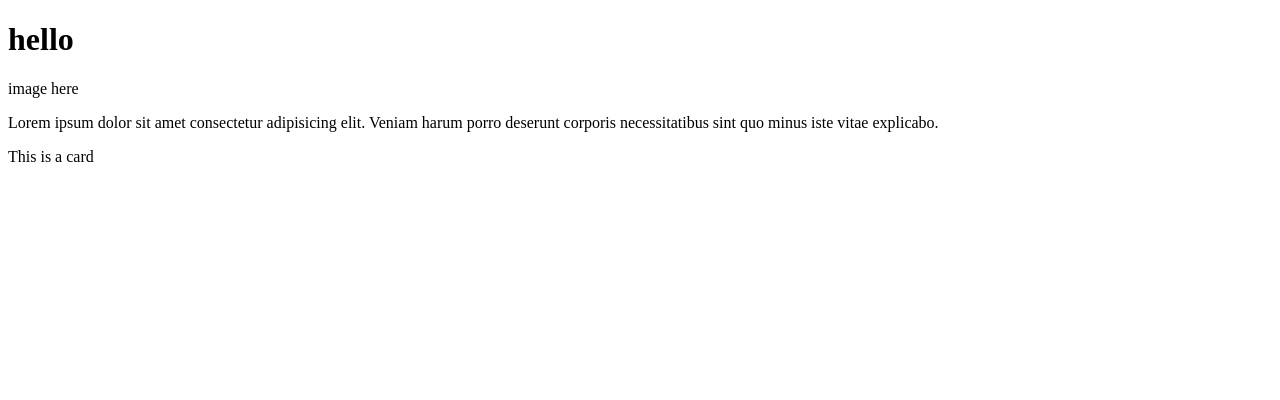
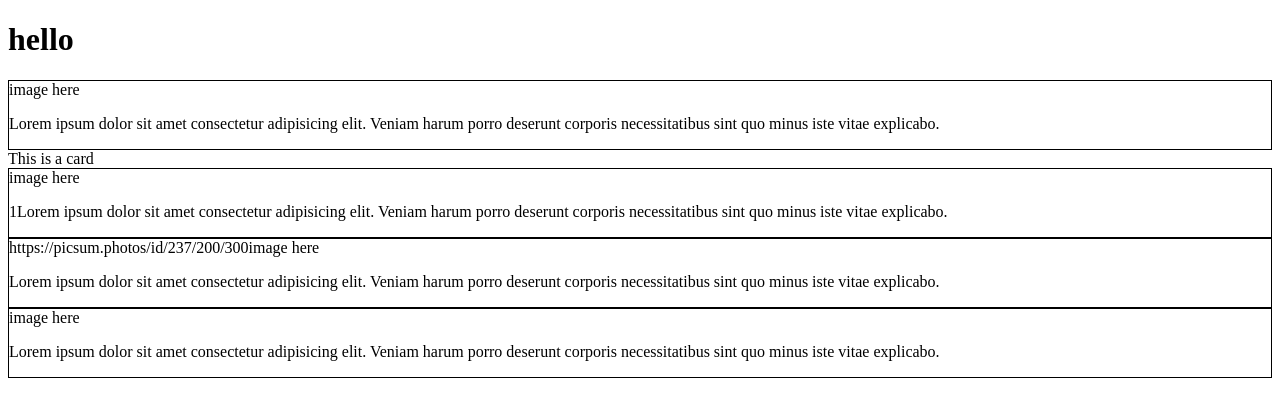
Before and after one commit to vivizuma/memory-card-game, a React (Vite) app: page / in a window 1280 px wide. Shown: the top 400 px of the page. Built offline with nearby package versions, Linux system fonts and the light colour scheme.

Commit message:
commit for vercel hosting

```diff
--- /dev/null
+++ b/src/components/Card.css
@@ -0,0 +1,3 @@
+.card {
+  border: 1px solid black;
+}
--- a/src/components/Card.jsx
+++ b/src/components/Card.jsx
@@ -1,10 +1,15 @@
-function Card() {
+import "./Card.css";
+// i can pass image urls to the img src
+
+function Card(props) {
   return (
     <>
-      <div>
+      <div className="card">
+        {props.img}
         image here
         <img src="" alt="" />
         <p>
+          {props.name}
           Lorem ipsum dolor sit amet consectetur adipisicing elit. Veniam harum
           porro deserunt corporis necessitatibus sint quo minus iste vitae
           explicabo.
--- a/src/components/GameBoard.jsx
+++ b/src/components/GameBoard.jsx
@@ -1,9 +1,29 @@
 import { useState, useEffect } from "react";
 import Card from "./Card";
+
 function Gameboard() {
+  const [round, setRound] = useState(1);
+  const [loading, isLoading] = useState(true);
+
+  let array = [1, 2, 3, 4, 5, 6];
+  // on mount and when round count increases.. fetch new cards
+  useEffect(() => {
+
+  }, [round]);
+  //if loading state is true - render skeleton
+  //if loading is false, render real cards
+  // fetch 6 images from an api at random(ish)
+  // store as array of 6
+  // create an object for each card, with a boolean isClicked
+
+  // randomise order
+  // pass index as a prop to a card to display image
   return (
     <>
       <div>This is a card</div>
+      <Card name={array[0]} />
+      <Card img="https://picsum.photos/id/237/200/300" />
+      <Card name={name} />
     </>
   );
 }
```
